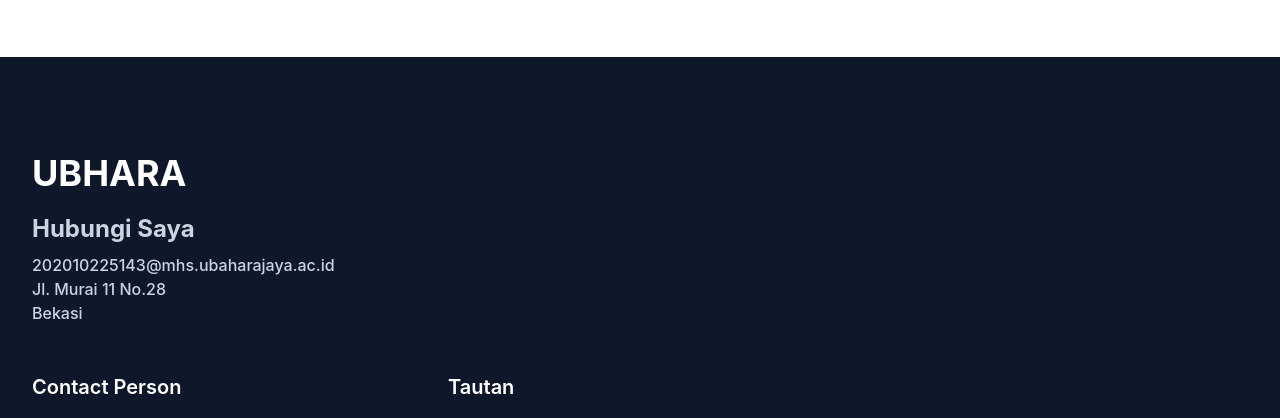
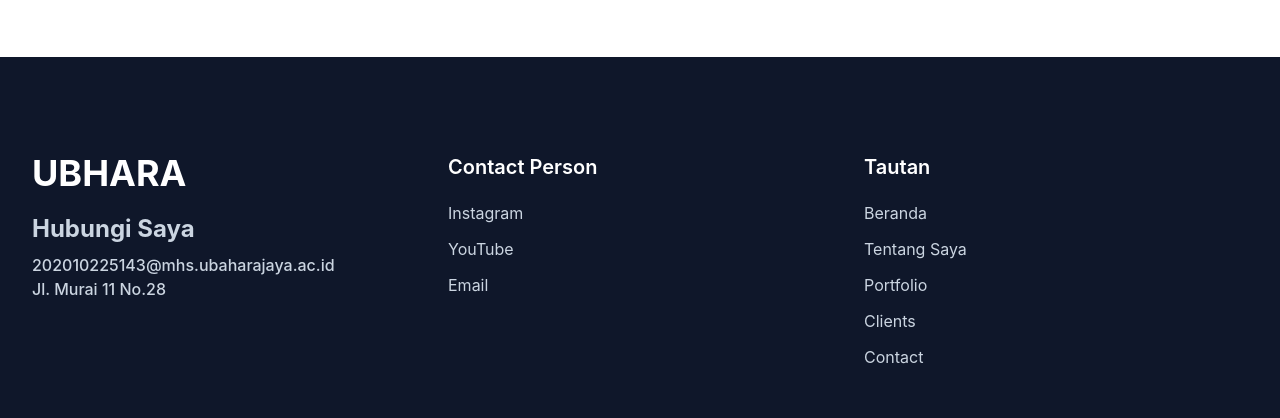
Before and after one commit to akbarfasha/Website-Tailwind-CSS, a website: page index.html in a window 1280 px wide. Shown: the part 4330-4748 px from the top of the page. Drawn offline with Linux system fonts and the light colour scheme.

Commit message:
Portfolio Tailwind CSS

```diff
--- a/index.html
+++ b/index.html
@@ -247,13 +247,12 @@
     <footer class="bg-dark pt-24 pb-12">
       <div class="container">
         <div class="flex flex-wrap">
-          <div class="w-full px-4 mb-12 text-slate-300 font-medium">
+          <div class="w-full px-4 mb-12 text-slate-300 font-medium md:w-1/3">
             <h2 class="font-bold text-4xl text-white mb-5">UBHARA</h2>
             <h3 class="font-bold text-2xl mb-2">Hubungi Saya</h3>
             <p>202010225143@mhs.ubaharajaya.ac.id</p>
             <p>Jl. Murai 11 No.28</p>
-            <p>Bekasi</p>
-          </div>
+         </div>
 
           <div class="w-full px-4 mb-12 md:w-1/3">
             <h3 class="font-semibold text-xl text-white mb-5">Contact Person</h3>
```
